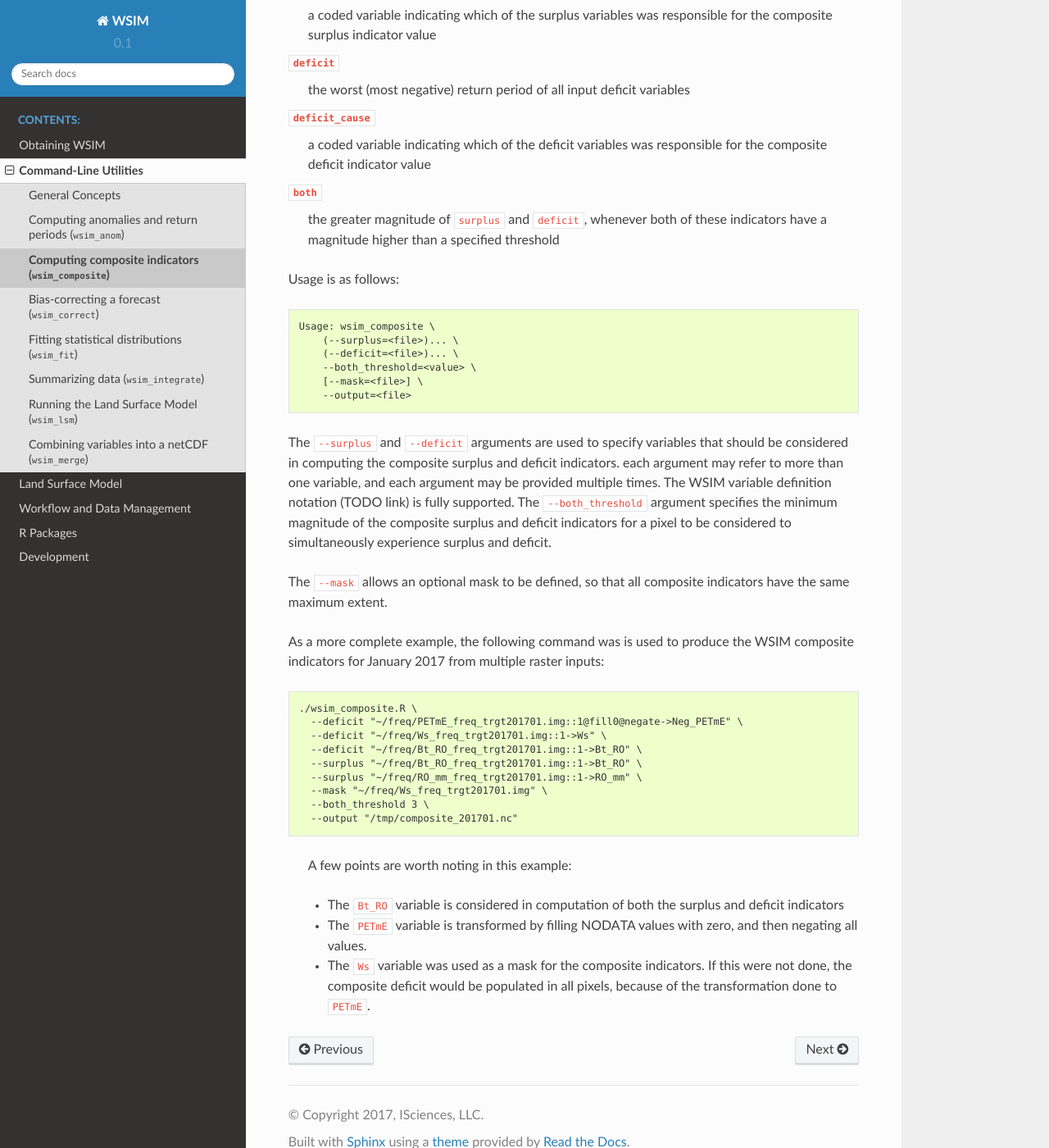
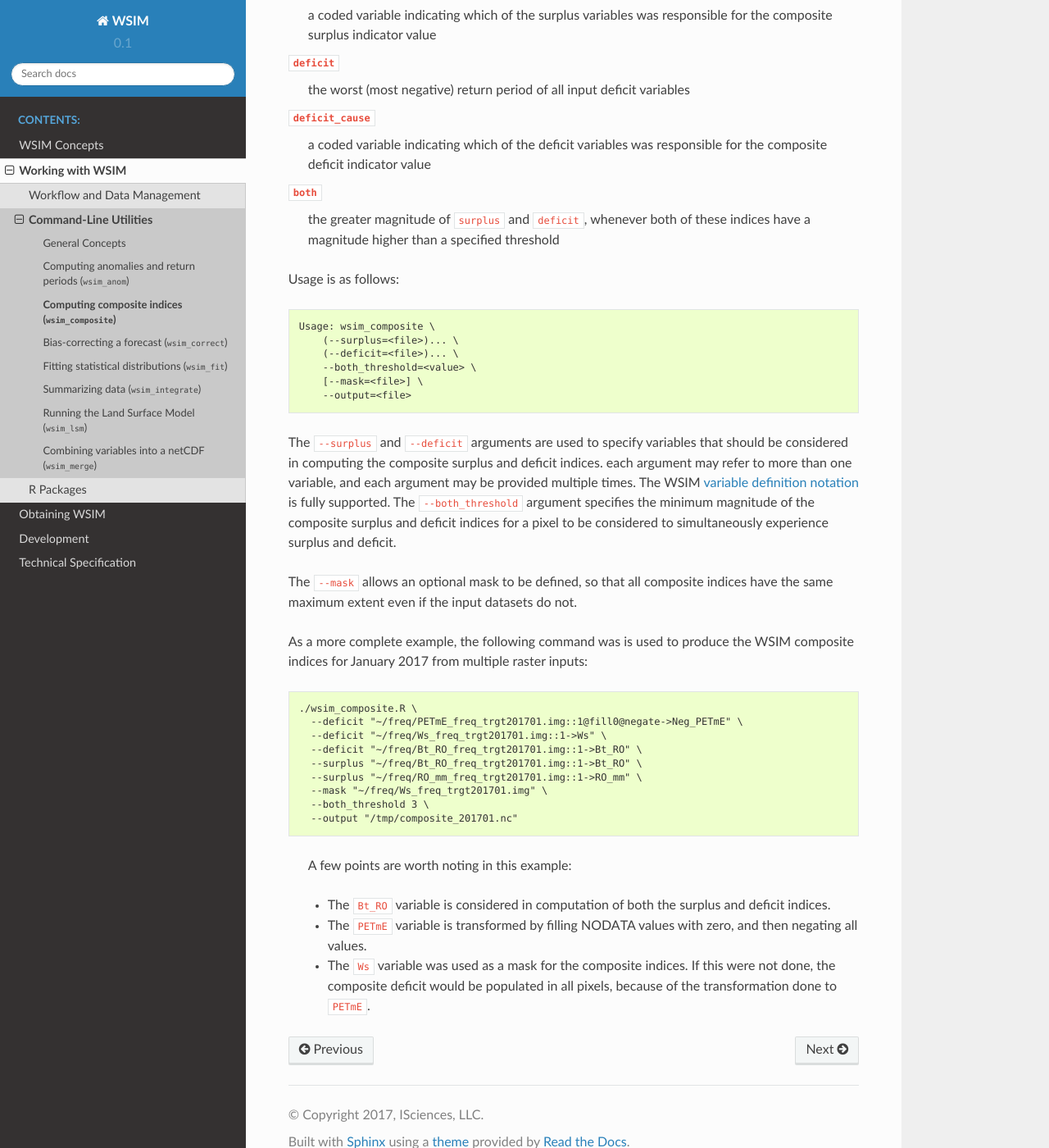
Before and after one commit to isciences/wsim, a Sphinx documentation site: the page built from docs/working/scripts/wsim_composite.rst, in a window 1280 px wide and 1400 px high, scrolled down 401 px. Shown: the whole window at 82% size. Built offline with Sphinx 7.4.7 and the Read the Docs theme 2.0.0, drawn with Linux system fonts in a browser that asks for light colours; some of the changed text lies outside the part shown.

Commit message:
Collect docs under 'concepts' and 'working' sections

```diff
--- a/docs/scripts/concepts.rst
+++ b/docs/working/scripts/concepts.rst
@@ -5,6 +5,8 @@ File formats
 ============
 
 WSIM tools use `netCDF <https://www.unidata.ucar.edu/software/netcdf/>`_ as a standard file format, using the `CF Conventions <http://cfconventions.org/>`_ for metadata. Although the output of all WSIM tools is in netCDF format, tools are also capable of reading data from any format supported by `GDAL <http://www.gdal.org/>`_.
+
+.. _variable-definitions:
 
 Variable definitions
 ====================
--- a/docs/scripts/wsim_composite.rst
+++ b/docs/working/scripts/wsim_composite.rst
@@ -1,9 +1,9 @@
-Computing composite indicators (``wsim_composite``)
+Computing composite indices (``wsim_composite``)
 ***************************************************
 
-The ``wsim_composite`` utility computes composite indicators (TODO add link explaining what these are) from multiple surplus and deficit input variables.
+The ``wsim_composite`` utility computes :doc:`/concepts/composite_indices` from multiple surplus and deficit input variables.
 
-The composite indicators are output to a netCDF file with the following variables:
+The composite indices are output to a netCDF file with the following variables:
 
 
 ``surplus``
@@ -15,7 +15,7 @@ The composite indicators are output to a netCDF file with the following variable
 ``deficit_cause``
     a coded variable indicating which of the deficit variables was responsible for the composite deficit indicator value
 ``both``
-    the greater magnitude of ``surplus`` and ``deficit``, whenever both of these indicators have a magnitude higher than a specified threshold
+    the greater magnitude of ``surplus`` and ``deficit``, whenever both of these indices have a magnitude higher than a specified threshold
 
 Usage is as follows:
 
@@ -28,13 +28,13 @@ Usage is as follows:
         [--mask=<file>] \
         --output=<file>
 
-The ``--surplus`` and ``--deficit`` arguments are used to specify variables that should be considered in computing the composite surplus and deficit indicators.
-each argument may refer to more than one variable, and each argument may be provided multiple times. The WSIM variable definition notation (TODO link) is fully supported.
-The ``--both_threshold`` argument specifies the minimum magnitude of the composite surplus and deficit indicators for a pixel to be considered to simultaneously experience surplus and deficit.
+The ``--surplus`` and ``--deficit`` arguments are used to specify variables that should be considered in computing the composite surplus and deficit indices.
+each argument may refer to more than one variable, and each argument may be provided multiple times. The WSIM :ref:`variable definition notation <variable-definitions>` is fully supported.
+The ``--both_threshold`` argument specifies the minimum magnitude of the composite surplus and deficit indices for a pixel to be considered to simultaneously experience surplus and deficit.
 
-The ``--mask`` allows an optional mask to be defined, so that all composite indicators have the same maximum extent.
+The ``--mask`` allows an optional mask to be defined, so that all composite indices have the same maximum extent even if the input datasets do not.
 
-As a more complete example, the following command was is used to produce the WSIM composite indicators for January 2017 from multiple raster inputs:
+As a more complete example, the following command was is used to produce the WSIM composite indices for January 2017 from multiple raster inputs:
 
 .. code-block:: console
 
@@ -51,7 +51,7 @@ As a more complete example, the following command was is used to produce the WSI
 
  A few points are worth noting in this example:
 
- * The ``Bt_RO`` variable is considered in computation of both the surplus and deficit indicators
+ * The ``Bt_RO`` variable is considered in computation of both the surplus and deficit indices.
  * The ``PETmE`` variable is transformed by filling NODATA values with zero, and then negating all values.
- * The ``Ws`` variable was used as a mask for the composite indicators. If this were not done, the composite
+ * The ``Ws`` variable was used as a mask for the composite indices. If this were not done, the composite
    deficit would be populated in all pixels, because of the transformation done to ``PETmE``.
```
Also changed, not shown: docs/concepts/composite_indices.rst (added, +12 -0 lines), docs/concepts/index.rst (added, +8 -0 lines), docs/concepts/lsm/nldas.rst (added, +32 -0 lines), docs/index.rst (+5 -4 lines), docs/working/index.rst (added, +16 -0 lines), docs/concepts/lsm/flow_accumulation.rst (renamed from docs/lsm/flow_accumulation.rst), docs/concepts/lsm/index.rst (renamed from docs/lsm/index.rst), docs/concepts/lsm/water_balance.rst (renamed from docs/lsm/water_balance.rst), docs/working/r_packages/index.rst (renamed from docs/r_packages/index.rst), docs/working/scripts/index.rst (renamed from docs/scripts/index.rst), docs/working/scripts/wsim_anom.rst (renamed from docs/scripts/wsim_anom.rst), docs/working/scripts/wsim_correct.rst (renamed from docs/scripts/wsim_correct.rst), docs/working/scripts/wsim_fit.rst (renamed from docs/scripts/wsim_fit.rst), docs/working/scripts/wsim_integrate.rst (renamed from docs/scripts/wsim_integrate.rst), 3 more files.
